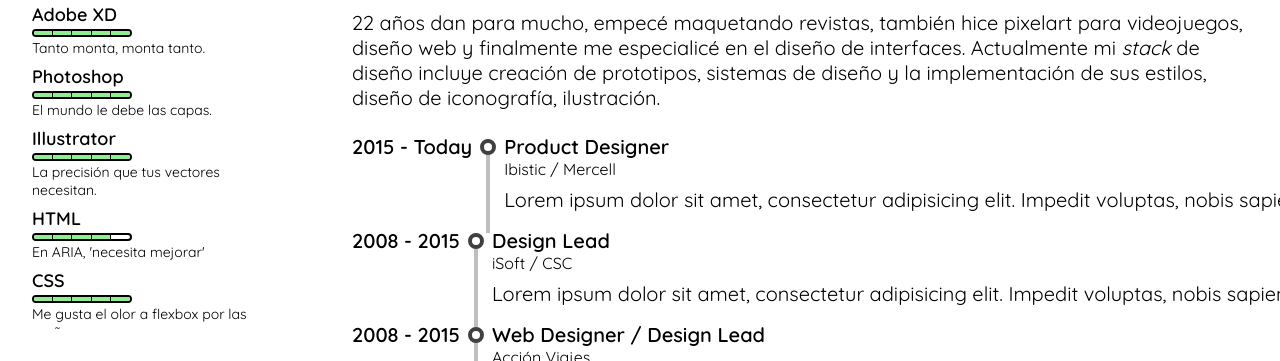
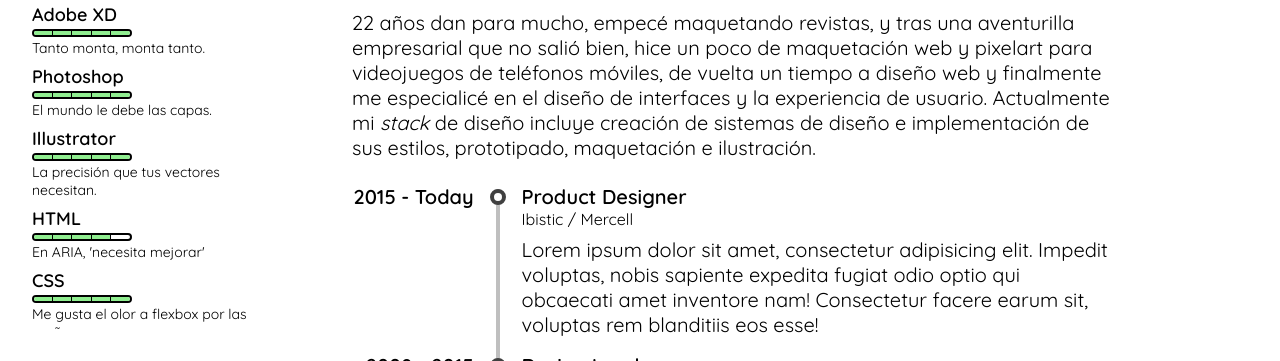
Before and after one commit to doctorsirius/portfolio, a plain HTML site: page index.html in a window 1280 px wide. Shown: the part 439-800 px from the top of the page. Drawn offline with Linux system fonts and the light colour scheme.

Commit message:
Timeline finished

```diff
--- a/index.html
+++ b/index.html
@@ -118,8 +118,8 @@
           </div>
           <div class="group">
             <div class="label">Instagram</div>
-            <a href="">Twitter account</a>
-            <div class="detail">Sin filtros</div>
+            <a href="https://www.instagram.com/doctorsirius/"" target=" _blank">@doctorsirius</a>
+            <div class="detail">Duckface free</div>
           </div>
           <div class="group">
             <div class="label">LinkedIn</div>
@@ -128,7 +128,7 @@
           </div>
           <div class="group">
             <div class="label">Forocoches</div>
-            <a href="">Twitter account</a>
+            <a href="#">cuñado77</a>
             <div class="detail">Nah, es broma :P</div>
           </div>
         </div>
@@ -176,11 +176,13 @@
         <div id="my-experience" class="section">
           <div class="title">Experiencia</div>
           <div class="paragraph">
-            22 años dan para mucho, empecé maquetando revistas, también hice pixelart para videojuegos, diseño web y
+            22 años dan para mucho, empecé maquetando revistas, y tras una aventurilla empresarial que no salió bien,
+            hice un poco de maquetación web y pixelart para videojuegos de teléfonos móviles, de vuelta un tiempo a
+            diseño web y
             finalmente
-            me especialicé en el diseño de interfaces. Actualmente mi <em>stack</em> de diseño incluye creación de
-            prototipos, sistemas de diseño y la implementación de sus estilos,
-            diseño de iconografía, ilustración.
+            me especialicé en el diseño de interfaces y la experiencia de usuario. Actualmente mi <em>stack</em> de
+            diseño incluye creación de sistemas de diseño e implementación de sus estilos, prototipado, maquetación e
+            ilustración.
             <div class="timeline">
               <div class="milestone">
                 <div class="date">2015 - Today</div>
--- a/styles.scss
+++ b/styles.scss
@@ -308,6 +308,7 @@ body {
 
 .paragraph {
   font-size: 20px;
+  max-width: 64ch;
   .gallery, .timeline {
     margin-top: 24px;
   }
@@ -381,18 +382,21 @@ strong {
 
 .milestone {
   display: flex;
-  justify-content: space-between;
+  // justify-content: flex-end;
   .date {
     display: flex;
-    flex: 1 0 auto;
+    flex-basis: 10ch;
+    // min-width: 120px;
     justify-content: flex-end;
     text-align: right;
     font-weight: 600;
-    margin-right: 8px;
+    margin-right: 16px;
+    // overflow: hidden;
+    // white-space: nowrap;
   }
   .marker {
     display: flex;
-    // flex: 0 0 16px;
+    flex-basis: 16px;
     justify-content: center;
     position: relative;
     padding-top: 5px;
@@ -418,8 +422,8 @@ strong {
   .details {
     display: flex;
     flex-direction: column;
-    flex: 1 0 auto;
-    margin-left: 8px;
+    flex: 1;
+    margin-left: 16px;
     .job-title {
       font-weight: 600;
     }
```
Also changed, not shown: styles.css, 1 other file.
